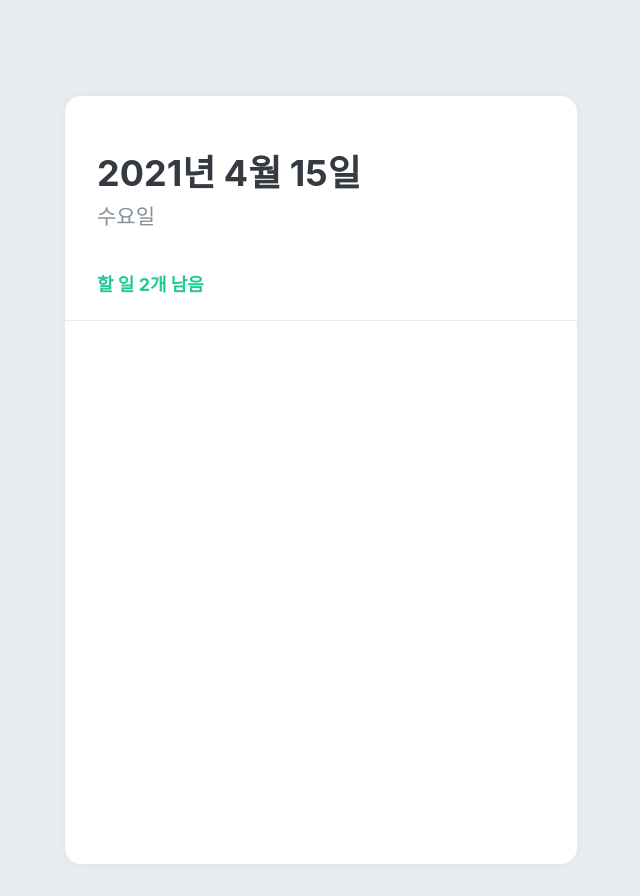
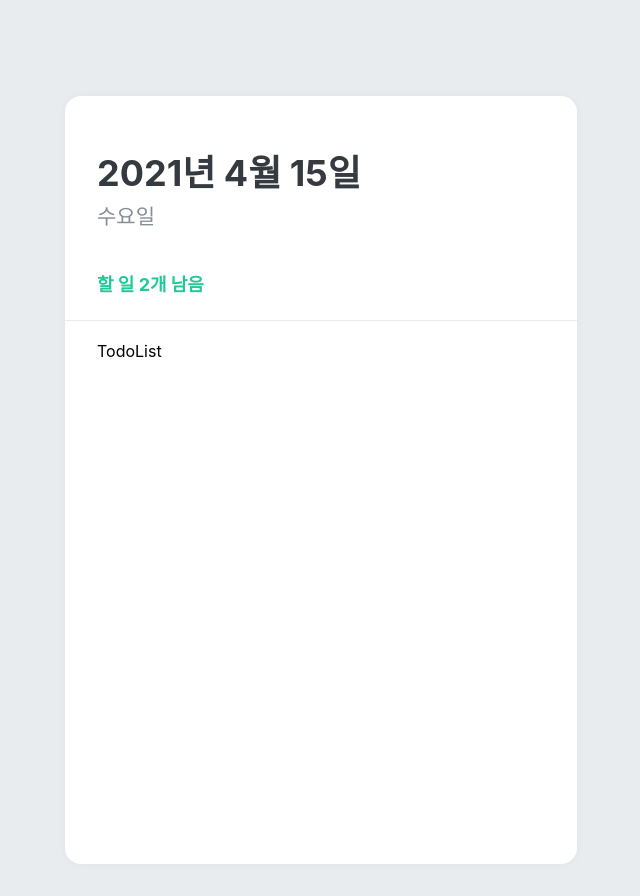
Before and after one commit to seoyeon-baek/TodoLIst, a React (Create React App) app: page / in a window 1280 px wide. Shown: the whole page, without its empty margins (319-959 px from the left). Built offline with nearby package versions, Linux system fonts and the light colour scheme.

Commit message:
Add: TodoList

```diff
--- a/src/App.js
+++ b/src/App.js
@@ -2,6 +2,7 @@
 import {createGlobalStyle} from "styled-components";
 import TodoTemplate from "./components/TodoTemplate";
 import TodoHead from "./components/TodoHead";
+import TodoList from "./components/TodoList";
 
 // 글로벌 스타일을 추가할 땐 createGlobalStyle을 사용한다
 const GlobalStyle = createGlobalStyle`
@@ -16,6 +17,7 @@
       <GlobalStyle />
       <TodoTemplate>
         <TodoHead />
+        <TodoList />
       </TodoTemplate>
     </>
   );
--- /dev/null
+++ b/src/components/TodoList.js
@@ -0,0 +1,15 @@
+import React from "react";
+import styled from "styled-components";
+
+const TodoListBlock = styled.div`
+  flex: 1;
+  padding: 20px 32px;
+  padding-bottom: 48px;
+  overflow-y: auto;
+`;
+
+function TodoList() {
+  return <TodoListBlock>TodoList</TodoListBlock>;
+}
+
+export default TodoList;
```
